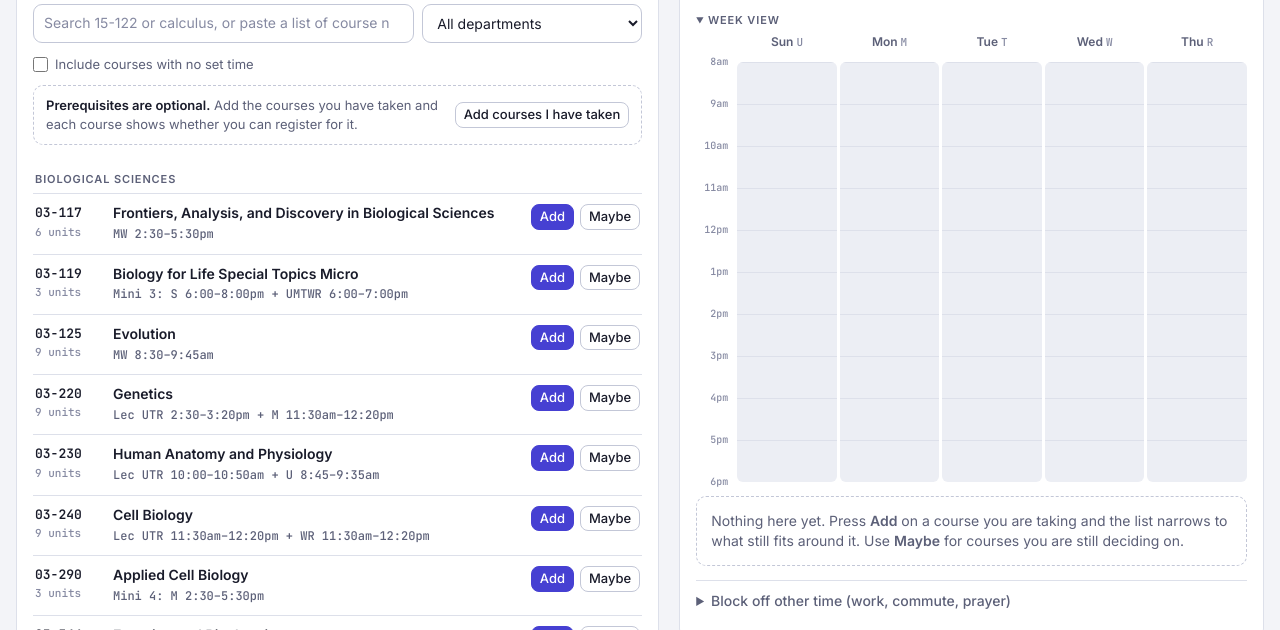
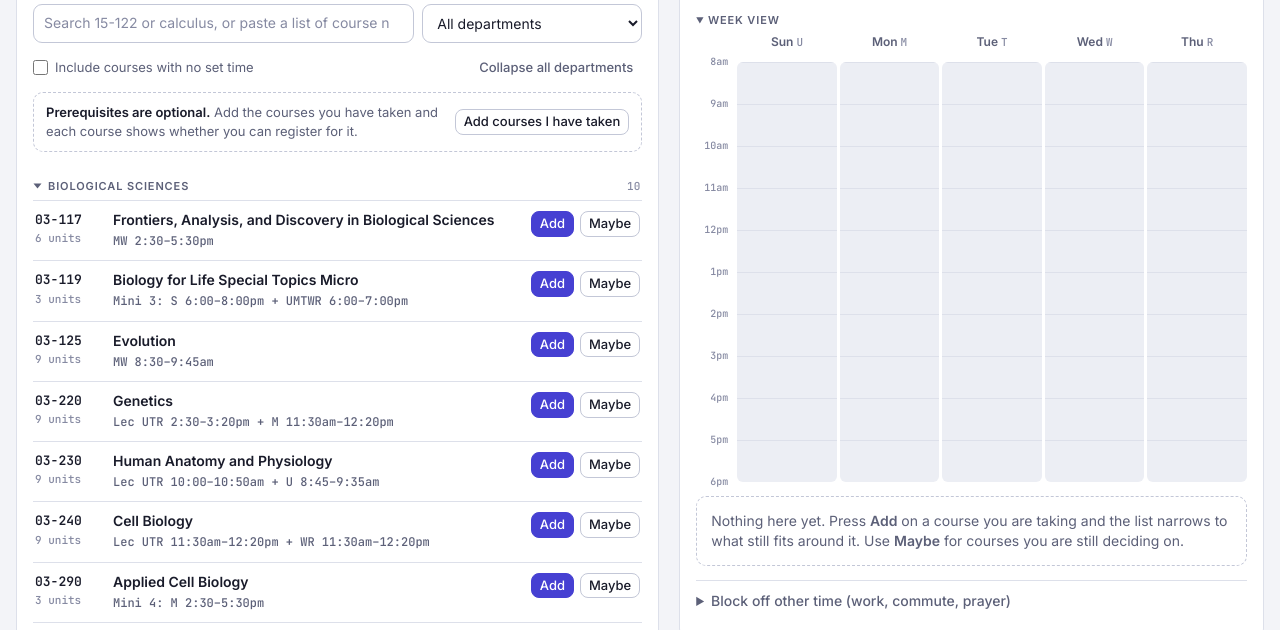
Before and after one commit to adamghaida/schedule.adam.cm, a plain HTML site: page index.html in a window 1280 px wide. Shown: the part 157-787 px from the top of the page. Drawn offline with Linux system fonts and the light colour scheme.

Commit message:
Make department groups collapsible
Each department header in the course list is now a toggle that shows how
many courses it holds. A "Collapse all departments" control folds or
unfolds every group. Folded groups are remembered in localStorage.
Search results and a department picked in the dropdown ignore folding.

Co-Authored-By: Claude Fable 5.2 <noreply@anthropic.com>

```diff
--- a/app.js
+++ b/app.js
@@ -126,7 +126,10 @@ function saveLocal(){ try { localStorage.setItem(STORE_KEY, JSON.stringify(state
 const hasContent = s => s.taken.length > 0 || SEMS.some(k => s.plans[k].list.length > 1 || s.plans[k].list.some(p => p.items.length || p.blocks.length));
 
 let state = loadLocal();
-const ui = {tab:'fits', q:'', dept:'', tba:false, open:new Set(), preview:null, takenOpen:false};
+const UI_KEY = 'cmuq-planner-ui';
+function loadCollapsed(){ try { const u = JSON.parse(localStorage.getItem(UI_KEY) || '{}'); return Array.isArray(u.collapsed) ? u.collapsed.filter(x => typeof x === 'string').slice(0, 200) : []; } catch (e) { return []; } }
+function saveCollapsed(){ try { localStorage.setItem(UI_KEY, JSON.stringify({collapsed:[...ui.collapsed]})); } catch (e) {} }
+const ui = {tab:'fits', q:'', dept:'', tba:false, open:new Set(), preview:null, takenOpen:false, collapsed:new Set(loadCollapsed())};
 let cat, plan, R, info, takenSet, checking;
 let prevFit = null, prevOn = null, prevVisible = null, deltaTimer = 0;
 
@@ -477,10 +480,23 @@ function renderCatalog(opts = {}){
   const shown = leaving.size ? cat.courses.filter(c => visible.has(c.n) || leaving.has(c.n)) : list;
   let html = '', lastDept = null;
   if (note) html += `<li class="note" style="padding:2px 2px 8px">${note}</li>`;
+  // a department picked in the dropdown is always open; search results are a flat list
+  const folded = d => !searching && !ui.dept && ui.collapsed.has(d);
+  const perDept = new Map(); for (const c of list) perDept.set(c.d, (perDept.get(c.d) || 0) + 1);
   for (const c of shown){
-    if (!searching && c.d !== lastDept){ lastDept = c.d; html += `<li class="group">${esc(c.d)}</li>`; }
+    const shut = folded(c.d);
+    if (!searching && c.d !== lastDept){
+      lastDept = c.d;
+      const n = perDept.get(c.d) || 0;
+      if (!shut || n) html += `<li class="group${shut ? ' is-collapsed' : ''}"><button class="group-btn" type="button" data-act="group" data-d="${esc(c.d)}" aria-expanded="${!shut}"><i class="chev" aria-hidden="true"></i><span>${esc(c.d)}</span><span class="gcount">${n}</span></button></li>`;
+    }
+    if (shut) continue;
     html += rowHtml(c, leaving.has(c.n) ? 'leaving' : entering.has(c.n) ? 'entering' : '');
   }
+  const ca = $('#collapseAll'), depts = [...perDept.keys()];
+  ca.hidden = searching || !!ui.dept || depts.length < 2;
+  ca.textContent = depts.length && depts.every(d => ui.collapsed.has(d)) ? 'Expand all departments' : 'Collapse all departments';
+  ca.dataset.mode = depts.length && depts.every(d => ui.collapsed.has(d)) ? 'expand' : 'collapse';
   if (!shown.length){
     html = `<li class="empty">${searching ? `No ${esc(DATA[state.sem].label)} course matches “${esc(q)}”.`
       : ui.tab === 'clash' ? 'Nothing clashes with your schedule.'
@@ -543,6 +559,8 @@ function act(a, el){
   const n = el.dataset.n, c = n && cat.byNum.get(n);
   switch (a){
     case 'toggle': ui.open.has(n) ? ui.open.delete(n) : ui.open.add(n); renderCatalog({keepDelta:true}); break;
+    case 'group': { const d = el.dataset.d; ui.collapsed.has(d) ? ui.collapsed.delete(d) : ui.collapsed.add(d); saveCollapsed(); renderCatalog({keepDelta:true}); const again = [...document.querySelectorAll('#rows .group-btn')].find(b => b.dataset.d === d); if (again) again.focus({preventScroll:true}); break; }
+    case 'collapseall': { if (el.dataset.mode === 'expand') ui.collapsed.clear(); else for (const d of cat.depts) ui.collapsed.add(d); saveCollapsed(); renderCatalog({keepDelta:true}); break; }
     case 'add': case 'promote': if (addCourse(n, true)) commit(`Adding ${fmt(n)}`); break;
     case 'maybe': if (addCourse(n, false)) commit(); break;
     case 'demote': if (addCourse(n, false)) commit(`Moving ${fmt(n)} to maybes`); break;
--- a/index.html
+++ b/index.html
@@ -44,6 +44,7 @@
       <div class="opts">
         <label><input type="checkbox" id="tba"> Include courses with no set time</label>
         <label id="canTakeWrap" hidden><input type="checkbox" id="canTake"> Only courses I can take</label>
+        <button class="btn sm quiet" type="button" id="collapseAll" data-act="collapseall" hidden></button>
       </div>
       <div class="taken" id="takenBox"></div>
       <ul class="rows" id="rows"></ul>
--- a/styles.css
+++ b/styles.css
@@ -89,7 +89,8 @@ select.field{max-width:100%;flex:0 1 220px;min-width:0}
 .tabs button{border:1px solid var(--line);background:transparent;border-radius:99px;padding:6px 12px;font-weight:500;color:var(--muted);display:inline-flex;gap:7px;align-items:baseline}
 .tabs button b{font:600 12px/1 var(--font-mono);font-variant-numeric:tabular-nums}
 .tabs button[aria-selected="true"]{background:var(--ink);border-color:var(--ink);color:var(--bg)}
-.opts{display:flex;gap:6px 18px;flex-wrap:wrap;color:var(--muted);font-size:13px}
+.opts{display:flex;gap:6px 18px;flex-wrap:wrap;align-items:center;color:var(--muted);font-size:13px}
+.opts .btn{margin-left:auto}
 .opts label{display:inline-flex;gap:7px;align-items:center;cursor:pointer}
 .opts input{accent-color:var(--accent);width:15px;height:15px;margin:0}
 .note{font-size:13px;color:var(--muted)}
@@ -119,8 +120,14 @@ select.field{max-width:100%;flex:0 1 220px;min-width:0}
 
 /* rows */
 .rows{list-style:none;margin:0;padding:0;display:flex;flex-direction:column}
-.group{font:600 11px/1.2 var(--font-body);letter-spacing:.08em;text-transform:uppercase;color:var(--muted);padding:16px 2px 7px;display:flex;gap:8px;align-items:baseline}
-.group span{font:500 11px/1 var(--font-mono);color:var(--faint)}
+.group-btn{all:unset;box-sizing:border-box;cursor:pointer;display:flex;align-items:center;gap:8px;width:100%;padding:16px 2px 7px;font:600 11px/1.2 var(--font-body);letter-spacing:.08em;text-transform:uppercase;color:var(--muted)}
+.group-btn:hover{color:var(--ink)}
+.group-btn:focus-visible{outline:2px solid var(--accent);outline-offset:-2px;border-radius:6px}
+.group-btn .chev{flex:none;width:0;height:0;border-left:5px solid currentColor;border-top:4px solid transparent;border-bottom:4px solid transparent;transition:transform .15s ease}
+.group-btn[aria-expanded="true"] .chev{transform:rotate(90deg)}
+.group-btn .gcount{font:500 11px/1 var(--font-mono);color:var(--faint);letter-spacing:0;margin-left:auto}
+.group.is-collapsed{border-top:1px solid var(--line)}
+.group.is-collapsed .group-btn{padding:11px 2px}
 .row{border-top:1px solid var(--line)}
 .row-main{display:grid;grid-template-columns:66px minmax(0,1fr) auto;gap:2px 12px;padding:10px 2px;align-items:start;cursor:pointer}
 .row-id{display:flex;flex-direction:column;gap:2px}
@@ -244,5 +251,6 @@ footer p{margin:0;max-width:78ch}
 }
 @media (prefers-reduced-motion: reduce){
   .row.leaving,.row.entering{animation:none}
+  .group-btn .chev{transition:none}
   .meter i{transition:none}
 }
```
